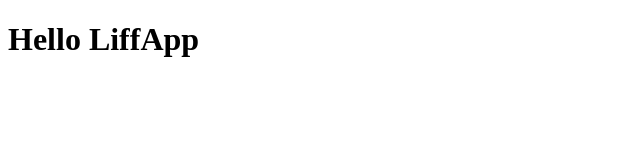
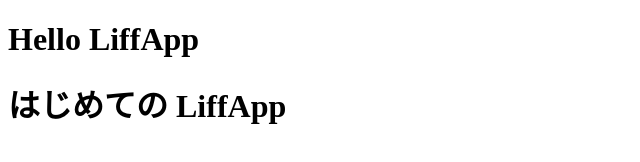
Before and after one commit to yoko-inaba/hello_liffapp, a plain HTML site: page index.html in a window 1280 px wide. Shown: the whole page, without its empty margins (0-640 px from the left). Drawn offline with Linux system fonts and the light colour scheme.

Commit message:
update index.html

```diff
--- a/index.html
+++ b/index.html
@@ -6,5 +6,6 @@
   </head>
   <body>
 	<h1>Hello LiffApp</h1>
+	<h1>はじめての LiffApp</h1>
   </body>
 </html>
```
